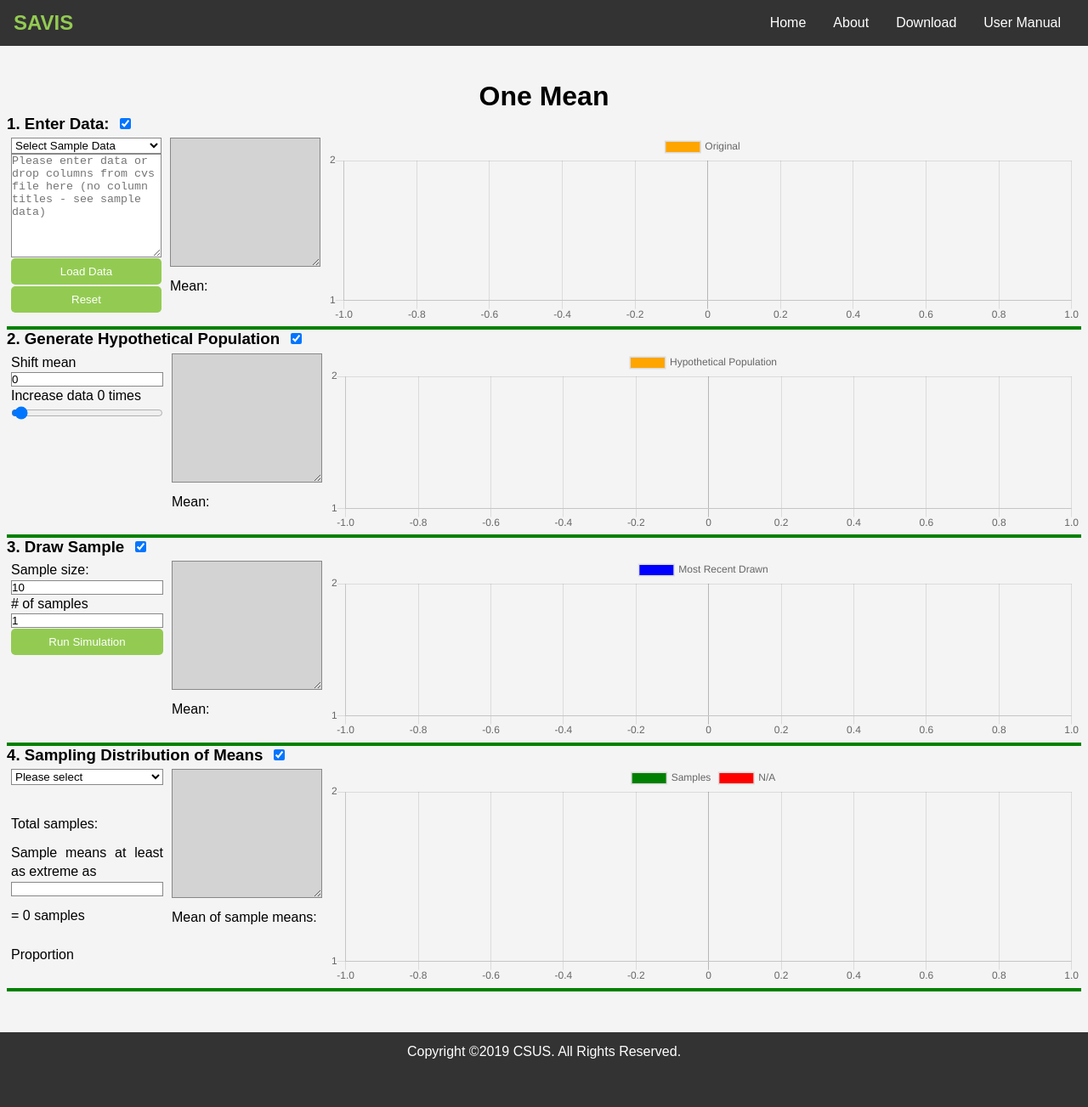
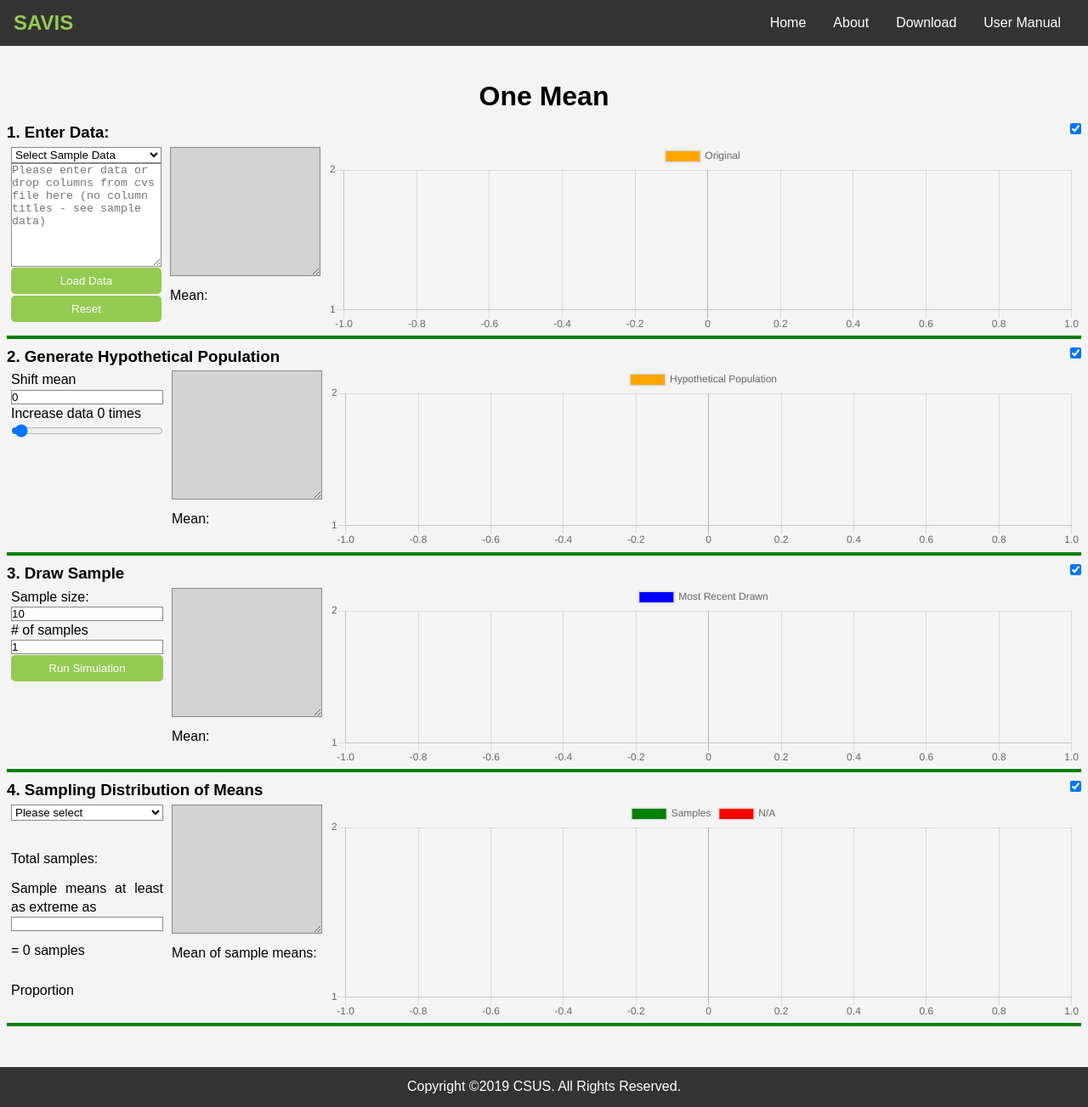
Before and after one commit to csus190teamtbd/SeniorProject, a Jekyll site: the page built from src/oneMean/index.html, in a window 1280 px wide and 1303 px high. Shown: the whole window at 85% size. Built offline with Jekyll 4.4.1, drawn with Linux system fonts in a browser that asks for light colours.

Commit message:
checkbox moved to right

```diff
--- a/src/oneMean/index.html
+++ b/src/oneMean/index.html
@@ -6,7 +6,7 @@ title: One Means
 <link rel="stylesheet" href="{{base}}./oneMean.css">
 <div id="one-mean">
   <h1> {% include translate.html key="oneMean.title" %}</h1>
-  <h3>1. {% include translate.html key="oneMean.enterData" %}<input type="checkbox" class='toggle-box' checked="checked"></h3>
+  <h3 class = 'subtitle'>1. {% include translate.html key="oneMean.enterData" %}<input type="checkbox" class='toggle-box' checked="checked"></h3>
   <div class="chart-input-form">
     <div class="data-form">
       <select id="sample-data">
--- a/src/oneMean/oneMean.scss
+++ b/src/oneMean/oneMean.scss
@@ -2,8 +2,12 @@
 ---
 
 #one-mean {
-  .toggle-box {
-    margin-left: 1ch;
+  h3 {
+    margin-top: 1ch;
+    width: 100%;
+    .toggle-box {
+      float: right;
+    }
   }
   .chart-input-form {
     display: flex;
```
